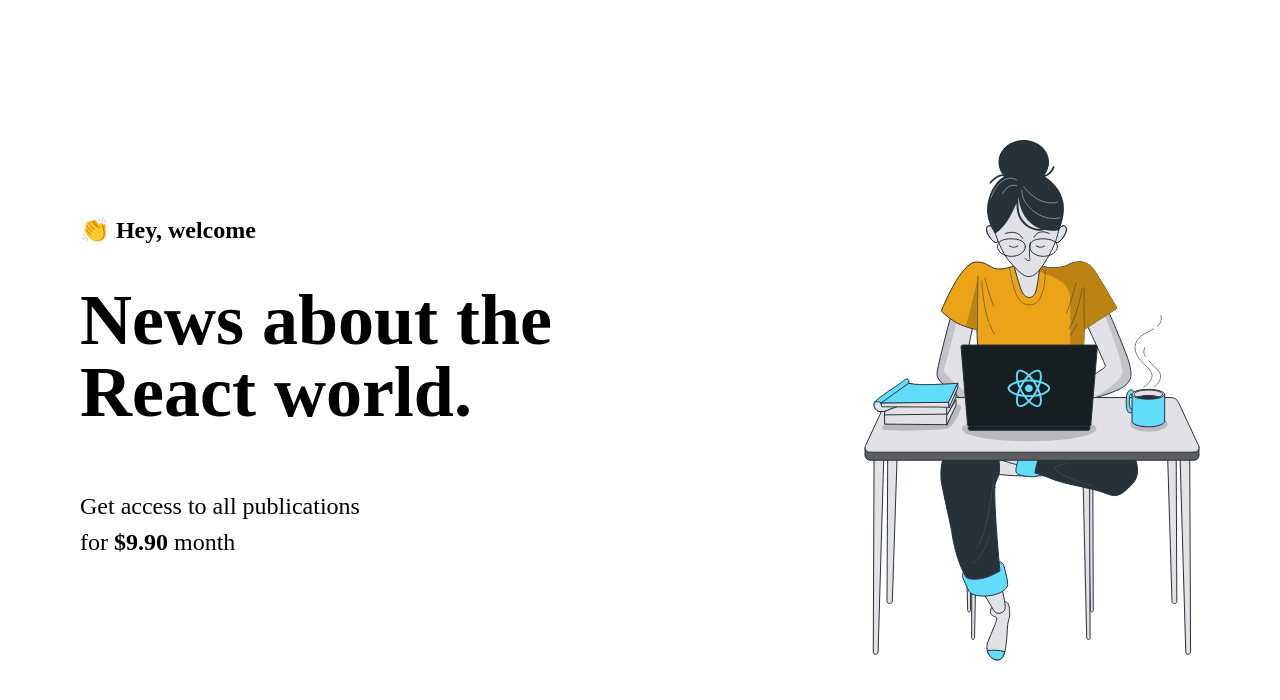
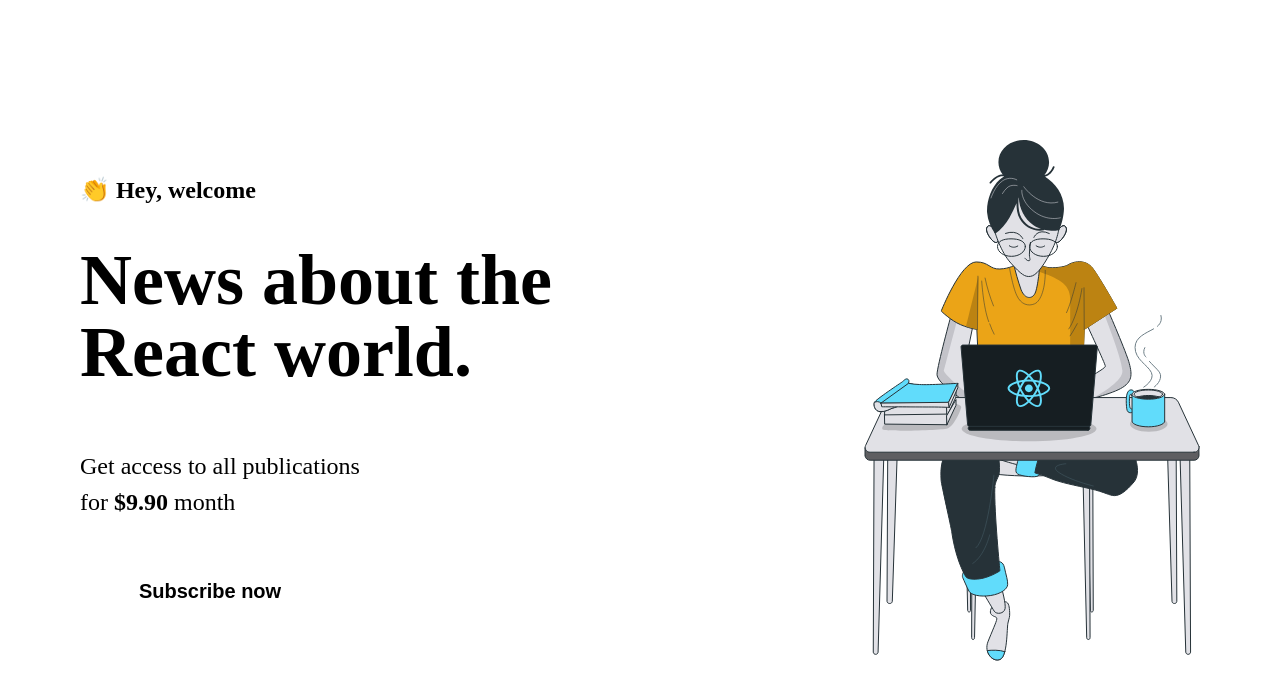
Before and after one commit to davi1985/ignite-journey, a Next.js app in the folder 03-ignews/: page / in a window 1280 px wide. Shown: the top 700 px of the page. Built offline with nearby package versions, Linux system fonts and the light colour scheme.

Commit message:
03 - add SubscribeButton

```diff
--- a/03-ignews/package.json
+++ b/03-ignews/package.json
@@ -7,8 +7,7 @@
     "build": "next build",
     "start": "next start",
     "lint": "next lint",
-    "test": "jest",
-    "test-coverage": "jest --coverage"
+    "test": "jest --coverage"
   },
   "dependencies": {
     "next": "11.1.2",
--- /dev/null
+++ b/03-ignews/src/components/SubscribeButton/index.tsx
@@ -0,0 +1,9 @@
+import styles from "./styles.module.scss";
+
+export const SubscribeButton = () => {
+  return (
+    <button type="button" className={styles.subscribeButton}>
+      Subscribe now
+    </button>
+  );
+};
--- /dev/null
+++ b/03-ignews/src/components/SubscribeButton/styles.module.scss
@@ -0,0 +1,20 @@
+.subscribeButton {
+  height: 4rem;
+  width: 260px;
+  border: 0;
+  border-radius: 2rem;
+  background: var(--yellow-500);
+  color: var(--gray-900);
+  font-size: 1.25rem;
+  font-weight: bold;
+
+  display: flex;
+  justify-content: center;
+  align-items: center;
+
+  transition: filter 0.2s;
+
+  &:hover {
+    filter: brightness(0.8);
+  }
+}
--- a/03-ignews/src/pages/home.module.scss
+++ b/03-ignews/src/pages/home.module.scss
@@ -51,7 +51,16 @@
     }
   }
 
+  button {
+    margin-top: 2.5rem;
+  }
+
   @media (max-width: 768px) {
+    display: flex;
+    flex-direction: column;
+    justify-content: center;
+    align-items: center;
+
     > span {
       font-size: 1.2rem;
     }
@@ -60,6 +69,7 @@
       font-size: 4rem;
       line-height: 4rem;
       margin-top: 2rem;
+      max-width: 400px;
     }
 
     p {
--- a/03-ignews/src/pages/index.tsx
+++ b/03-ignews/src/pages/index.tsx
@@ -1,6 +1,6 @@
 import type { NextPage } from "next";
 import Head from "next/head";
-import Image from "next/image";
+import { SubscribeButton } from "../components/SubscribeButton";
 
 import styles from "./home.module.scss";
 
@@ -23,6 +23,8 @@
             Get access to all publications <br />
             for <span>$9.90</span> month
           </p>
+
+          <SubscribeButton />
         </section>
 
         <img src="/images/avatar.svg" alt="Girl coding" />
```
Also changed, not shown: 1 other file (tests, documents, lock files or other folders).
